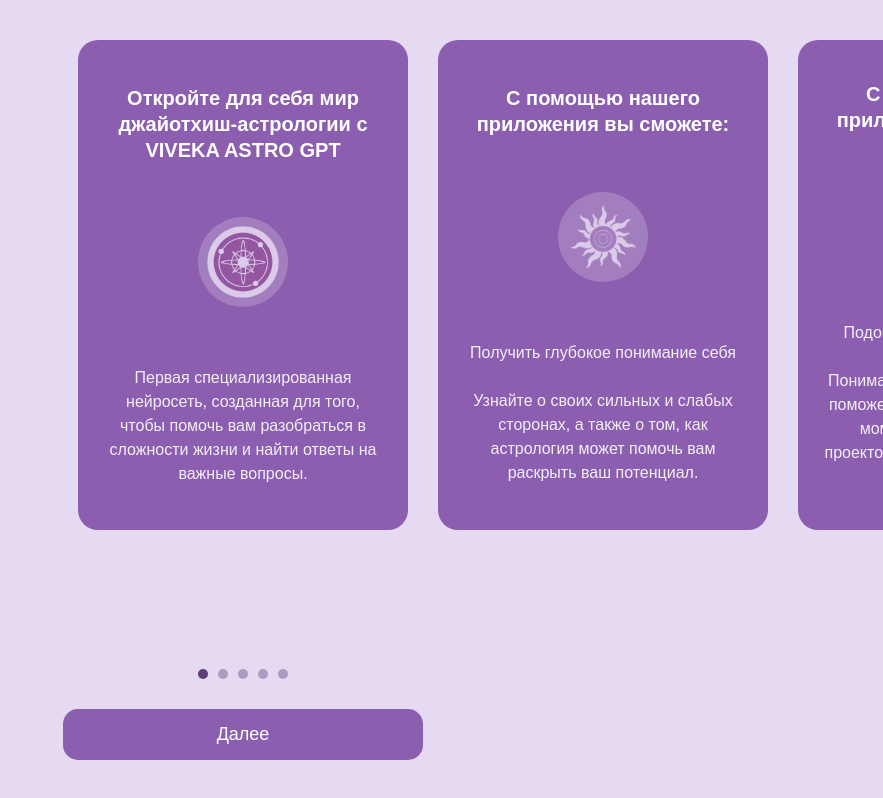
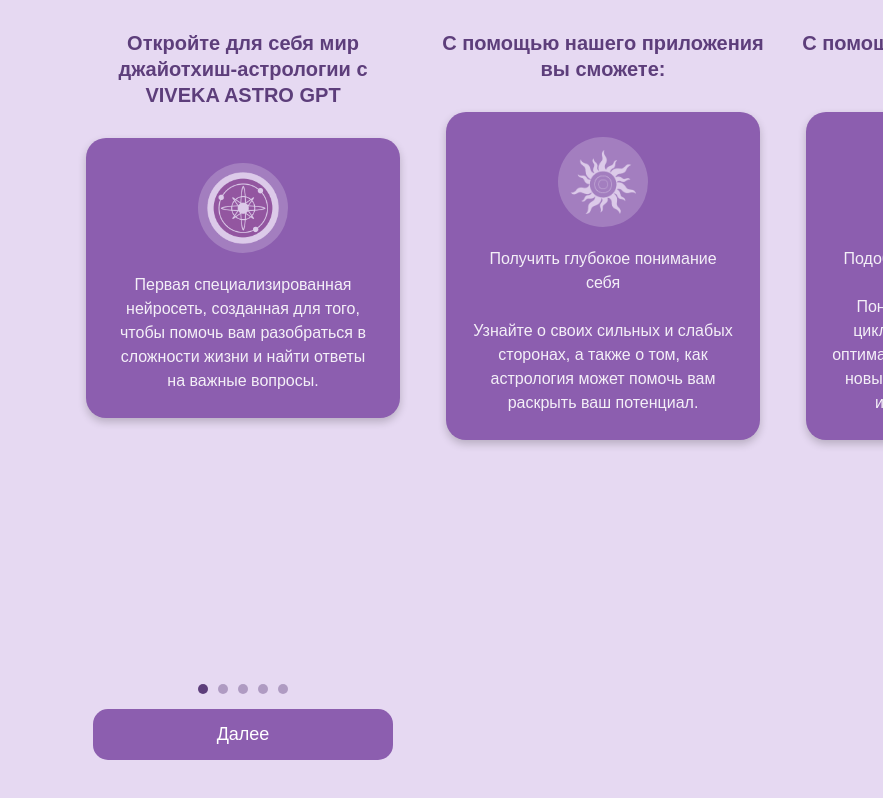
Before and after one commit to wayyytoheaven/telegram-miniapp, a plain HTML site: page index.html in a window 1280 px wide. Shown: the top 798 px of the page, without its empty margins (397-1280 px from the left). Drawn offline with Linux system fonts and the light colour scheme.

Commit message:
Updated onboarding text and fixed button styles

```diff
--- a/index.html
+++ b/index.html
@@ -10,7 +10,7 @@
 
     <div class="splash-screen" id="splashScreen">
         <div class="logo">
-            <img src="png/Logo.png" alt="Логотип">
+            <img src="png/Welcome_logo.png" alt="Логотип">
         </div>
         <div class="welcome-text">Добро пожаловать в</div>
         <div class="app-name">VIVEKA ASTRO GPT!</div>
@@ -19,18 +19,17 @@
     <div class="slider-container hidden" id="onboardingSlider">
         <div class="slide-wrapper" id="slideWrapper">
             <div class="slide">
-                <div class="slide-intro">
-                    <div class="intro-header">Откройте для себя мир джайотхиш-астрологии с <br> VIVEKA ASTRO GPT</div>
-                    <div class="intro-icon">
+                <div class="top-header">Откройте для себя мир джайотхиш-астрологии с <br> VIVEKA ASTRO GPT</div>
+                <div class="content-card"> <div class="card-icon">
                         <img src="png/Logo.png" alt="Компас">
                     </div>
-                    <div class="intro-description">Первая специализированная нейросеть, созданная для того, чтобы помочь вам разобраться в сложности жизни и найти ответы на важные вопросы.</div>
+                    <div class="card-description">Первая специализированная нейросеть, созданная для того, чтобы помочь вам разобраться в сложности жизни и найти ответы на важные вопросы.</div>
                 </div>
             </div>
 
             <div class="slide">
-                <div class="card">
-                    <div class="card-header">С помощью нашего приложения вы сможете:</div>
+                <div class="top-header">С помощью нашего приложения вы сможете:</div>
+                <div class="content-card">
                     <div class="card-icon">
                         <img src="png/Sun.png" alt="Понимание себя">
                     </div>
@@ -41,8 +40,8 @@
             </div>
 
             <div class="slide">
-                <div class="card">
-                    <div class="card-header">С помощью нашего приложения вы сможете:</div>
+                <div class="top-header">С помощью нашего приложения вы сможете:</div>
+                <div class="content-card">
                     <div class="card-icon">
                         <img src="png/Feather.png" alt="Благоприятные даты">
                     </div>
@@ -53,8 +52,8 @@
             </div>
 
             <div class="slide">
-                <div class="card">
-                    <div class="card-header">С помощью нашего приложения вы сможете:</div>
+                <div class="top-header">С помощью нашего приложения вы сможете:</div>
+                <div class="content-card">
                     <div class="card-icon">
                         <img src="png/Moon.png" alt="Проверить совместимость">
                     </div>
@@ -65,8 +64,8 @@
             </div>
 
             <div class="slide">
-                <div class="card">
-                    <div class="card-header">С помощью нашего приложения вы сможете:</div>
+                <div class="top-header">С помощью нашего приложения вы сможете:</div>
+                <div class="content-card">
                     <div class="card-icon">
                         <img src="png/Star.png" alt="Задать вопросы эксперту">
                     </div>
--- a/style.css
+++ b/style.css
@@ -4,17 +4,17 @@ body {
     justify-content: center;
     align-items: center;
     min-height: 100vh;
-    background-color: #E6D9F2; /* Светло-фиолетовый фон */
+    background-color: #E6D9F2; /* Светло-фиолетовый фон всей страницы */
     margin: 0;
     font-family: Arial, sans-serif;
-    color: #5D3E7B; /* Темно-фиолетовый цвет текста */
-    overflow: hidden; /* Скрываем прокрутку, если контент выходит за пределы */
-    position: relative; /* Для позиционирования элементов поверх друг друга */
+    color: #5D3E7B; /* Темно-фиолетовый цвет текста по умолчанию (для заголовка загрузочного экрана и заголовков слайдов) */
+    overflow: hidden;
+    position: relative;
 }
 
 /* Класс для скрытия элементов */
 .hidden {
-    display: none !important; /* Важно, чтобы перебивать flex/block */
+    display: none !important;
 }
 
 /* СТИЛИ ЗАГРУЗОЧНОГО ЭКРАНА */
@@ -23,39 +23,37 @@ body {
     flex-direction: column;
     justify-content: center;
     align-items: center;
-    position: absolute; /* Размещаем поверх всего */
+    position: absolute;
     top: 0;
     left: 0;
     width: 100%;
     height: 100%;
     background-color: #E6D9F2;
-    z-index: 1000; /* Гарантируем, что он будет поверх других элементов */
-    transition: opacity 0.5s ease-out; /* Плавное исчезновение */
+    z-index: 1000;
+    transition: opacity 0.5s ease-out;
 }
 
 .splash-screen.fade-out {
     opacity: 0;
-    pointer-events: none; /* Отключаем взаимодействие после исчезновения */
+    pointer-events: none;
 }
 
 .splash-screen .logo {
-    width: 150px; /* Размер логотипа */
+    width: 150px;
     height: 150px;
-    background-color: #8C5EAF; /* Более темный фиолетовый для круга логотипа */
-    border-radius: 50%; /* Делает элемент круглым */
+    background-color: #8C5EAF;
+    border-radius: 50%;
     display: flex;
     justify-content: center;
     align-items: center;
-    margin-bottom: 30px; /* Отступ снизу от логотипа */
-    box-shadow: 0 4px 8px rgba(0, 0, 0, 0.2); /* Легкая тень для объема */
+    margin-bottom: 30px;
+    box-shadow: 0 4px 8px rgba(0, 0, 0, 0.2);
 }
 
 .splash-screen .logo img {
-    width: 80%; /* Размер PNG-изображения внутри круга */
+    width: 80%;
     height: 80%;
-    object-fit: contain; /* Сохраняет пропорции */
-    /* Если у вашей PNG иконки не белый цвет, и вы хотите сделать её белой: */
-    /* filter: brightness(0) invert(1); */
+    object-fit: contain;
 }
 
 .splash-screen .welcome-text {
@@ -66,31 +64,32 @@ body {
 .splash-screen .app-name {
     font-size: 36px;
     font-weight: bold;
-    color: #5D3E7B; /* Основной цвет приложения */
+    color: #5D3E7B;
 }
 
-/* СТИЛИ СЛАЙДШОУ (БОЛЬШАЯ ЧАСТЬ БЕЗ ИЗМЕНЕНИЙ ОТ ПРЕДЫДУЩЕГО ОТВЕТА) */
+/* СТИЛИ СЛАЙДШОУ КОНТЕЙНЕРА */
 .slider-container {
     width: 100%;
-    max-width: 400px; /* Ограничиваем ширину для мобильных устройств, как на макете */
-    height: 100vh; /* Занимает всю высоту */
-    background-color: #E6D9F2; /* Для фона внутри контейнера */
-    display: flex; /* Изначально может быть hidden, но flex для внутренней структуры */
+    max-width: 400px;
+    height: 100vh;
+    background-color: transparent;
+    display: flex;
     flex-direction: column;
-    justify-content: space-between; /* Распределяем пространство между элементами */
+    justify-content: space-between; /* Распределяет контент (заголовок, карточка, пагинация, кнопка) */
     padding: 20px;
-    box-sizing: border-box; /* Учитываем padding в общей ширине/высоте */
+    box-sizing: border-box;
+    position: relative;
 }
 
 .slide-wrapper {
     display: flex;
-    transition: transform 0.5s ease-in-out; /* Анимация переключения слайдов */
-    width: 500%; /* 100% * количество слайдов (5) */
+    transition: transform 0.5s ease-in-out;
+    width: 500%;
     height: 100%;
 }
 
 .slide {
-    min-width: 20%; /* 100% / количество слайдов = 20% */
+    min-width: 20%;
     display: flex;
     flex-direction: column;
     align-items: center;
@@ -98,34 +97,39 @@ body {
     padding: 0 15px; /* Внутренние отступы для контента слайда */
     box-sizing: border-box;
     height: 100%;
-    justify-content: space-between; /* Распределяем контент по высоте слайда */
+    /* justify-content: flex-start; /* Убираем, так как slider-container уже управляет space-between */
 }
 
-/* Общие стили для карточек */
-.card {
+/* СТИЛИ ДЛЯ ВЕРХНЕГО ЗАГОЛОВКА ВСЕХ СЛАЙДОВ */
+.top-header {
+    font-size: 20px;
+    font-weight: bold;
+    margin-bottom: 30px; /* Отступ между заголовком и карточкой */
+    line-height: 1.3;
+    color: #5D3E7B; /* Темно-фиолетовый цвет, как на скринах */
+    margin-top: 10px; /* Отступ сверху для заголовка */
+}
+
+/* СТИЛИ ДЛЯ ВСЕХ ФИОЛЕТОВЫХ КАРТОЧЕК (контентных блоков) */
+.content-card {
     background-color: #8C5EAF; /* Фиолетовый фон карточки */
-    border-radius: 20px; /* Скругленные углы */
-    padding: 25px;
+    border-radius: 20px;
+    padding: 25px; /* Внутренние отступы карточки */
     color: white; /* Белый текст на карточке */
     display: flex;
     flex-direction: column;
     align-items: center;
     text-align: center;
-    margin-top: 20px;
-    flex-grow: 1; /* Карточка занимает доступное пространство */
-    max-height: 70%; /* Ограничение высоты карточки, чтобы поместились кнопки */
-    justify-content: space-around; /* Равномерно распределяет контент внутри карточки */
-}
-
-.card-header {
-    font-size: 20px;
-    font-weight: bold;
-    margin-bottom: 15px;
-    line-height: 1.3;
+    /* Высота карточки = 100% высоты слайда - (высота top-header + его отступы + высота пагинации + высота кнопки + их отступы) */
+    /* Эти 200px - примерное значение, может потребовать точной настройки на реальном устройстве */
+    max-height: calc(100% - 200px);
+    justify-content: space-around; /* Распределяет контент (иконка, описание) */
+    box-shadow: 0 4px 8px rgba(0, 0, 0, 0.2);
+    width: 80%; /* Карточка должна быть на всю ширину слайда (с учетом padding) */
 }
 
 .card-icon {
-    width: 90px; /* Размер иконки */
+    width: 90px;
     height: 90px;
     background-color: rgba(255, 255, 255, 0.2); /* Полупрозрачный белый фон для иконки */
     border-radius: 50%;
@@ -133,124 +137,84 @@ body {
     justify-content: center;
     align-items: center;
     margin-bottom: 20px;
-    overflow: hidden; /* Обрезает изображение, если оно выходит за пределы круга */
+    overflow: hidden;
 }
 
 .card-icon img {
-    max-width: 80%; /* Размер PNG-изображения внутри круга */
+    max-width: 80%;
     max-height: 80%;
-    object-fit: contain; /* Сохраняет пропорции и помещает изображение внутри контейнера */
+    object-fit: contain;
 }
 
 .card-description {
     font-size: 16px;
     line-height: 1.5;
     opacity: 0.9;
-}
-
-/* Стиль для первого слайда (без карточки) */
-.slide-intro {
-    background-color: #8C5EAF;
-    border-radius: 20px;
-    padding: 25px;
-    color: white;
-    margin-top: 20px;
-    flex-grow: 1;
-    max-height: 70%;
-    display: flex;
-    flex-direction: column;
-    align-items: center;
-    justify-content: space-around;
-}
-
-.slide-intro .intro-header {
-    font-size: 20px;
-    font-weight: bold;
-    margin-bottom: 15px;
-    line-height: 1.3;
-}
-
-.slide-intro .intro-icon {
-    width: 90px;
-    height: 90px;
-    background-color: rgba(255, 255, 255, 0.2);
-    border-radius: 50%;
-    display: flex;
-    justify-content: center;
-    align-items: center;
-    margin-bottom: 20px;
-    overflow: hidden; /* Обрезает изображение, если оно выходит за пределы круга */
-}
-
-.slide-intro .intro-icon img {
-    max-width: 80%;
-    max-height: 80%;
-    object-fit: contain;
-}
-
-.slide-intro .intro-description {
-    font-size: 16px;
-    line-height: 1.5;
-    opacity: 0.9;
+    color: white; /* Описание на карточке должно быть белым */
 }
 
 
+/* ПАГИНАЦИЯ И КНОПКА (без изменений) */
 .pagination {
     display: flex;
     justify-content: center;
-    margin: 20px 0;
-    margin-bottom: 30px;
+    margin-top: auto; /* Прижимает пагинацию к низу */
+    margin-bottom: 15px;
 }
 
 .dot {
     height: 10px;
     width: 10px;
-    background-color: rgba(93, 62, 123, 0.4); /* Полупрозрачный темно-фиолетовый */
+    background-color: rgba(93, 62, 123, 0.4);
     border-radius: 50%;
     margin: 0 5px;
     transition: background-color 0.3s ease;
 }
 
 .dot.active {
-    background-color: #5D3E7B; /* Активный темно-фиолетовый */
+    background-color: #5D3E7B;
 }
 
 .next-button {
-    background-color: #8C5EAF; /* Фиолетовый фон кнопки */
+    background-color: #8C5EAF;
     color: white;
     border: none;
-    border-radius: 15px; /* Скругленные углы */
+    border-radius: 15px;
     padding: 15px 30px;
     font-size: 18px;
     cursor: pointer;
     transition: background-color 0.3s ease;
-    margin-bottom: 20px; /* Отступ снизу */
+    width: 100%;
+    max-width: 300px;
+    margin: 0 auto 20px auto;
+    display: block;
 }
 
 .next-button:hover {
-    background-color: #7A4E9E; /* Темнее при наведении */
+    background-color: #7A4E9E;
 }
 
-/* Адаптация для очень маленьких экранов (если нужно) */
+/* АДАПТАЦИЯ ДЛЯ МАЛЕНЬКИХ ЭКРАНОВ */
 @media (max-height: 650px) {
-    .card, .slide-intro {
+    .top-header {
+        font-size: 18px;
+        margin-bottom: 20px;
+        margin-top: 25px;
+    }
+    .content-card {
         padding: 15px;
-        max-height: 65%;
+        max-height: calc(100% - 150px); /* Корректировка высоты карточки */
     }
-    .card-header, .intro-header {
-        font-size: 18px;
-        margin-bottom: 10px;
-    }
-    .card-icon, .intro-icon {
+    .card-icon {
         width: 70px;
         height: 70px;
         margin-bottom: 15px;
     }
-    .card-icon img, .intro-icon img {
+    .card-icon img {
         max-width: 70%;
         max-height: 70%;
     }
-    .card-description, .intro-description {
+    .card-description {
         font-size: 14px;
     }
     .next-button {
@@ -258,6 +222,7 @@ body {
         font-size: 16px;
     }
     .pagination {
-        margin: 15px 0;
+        margin-top: 15px;
+        margin-bottom: 10px;
     }
 }
```
